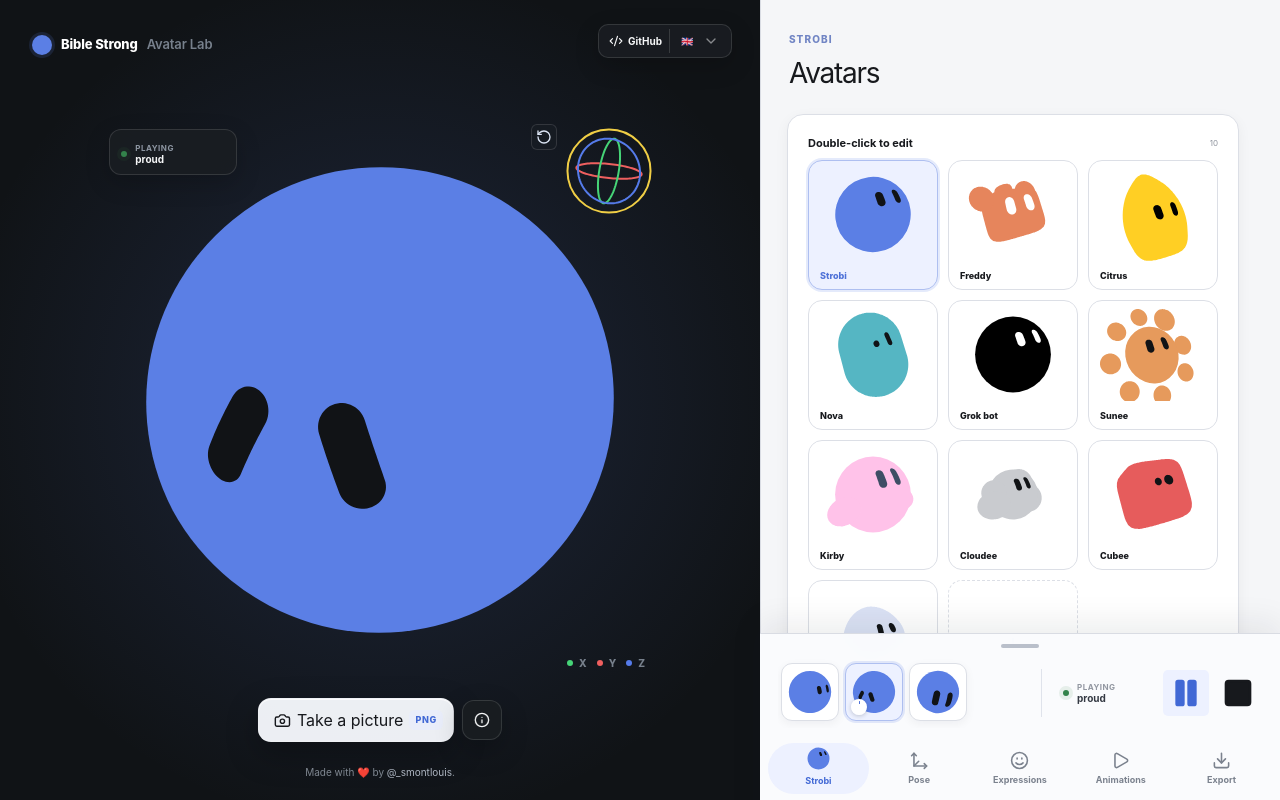
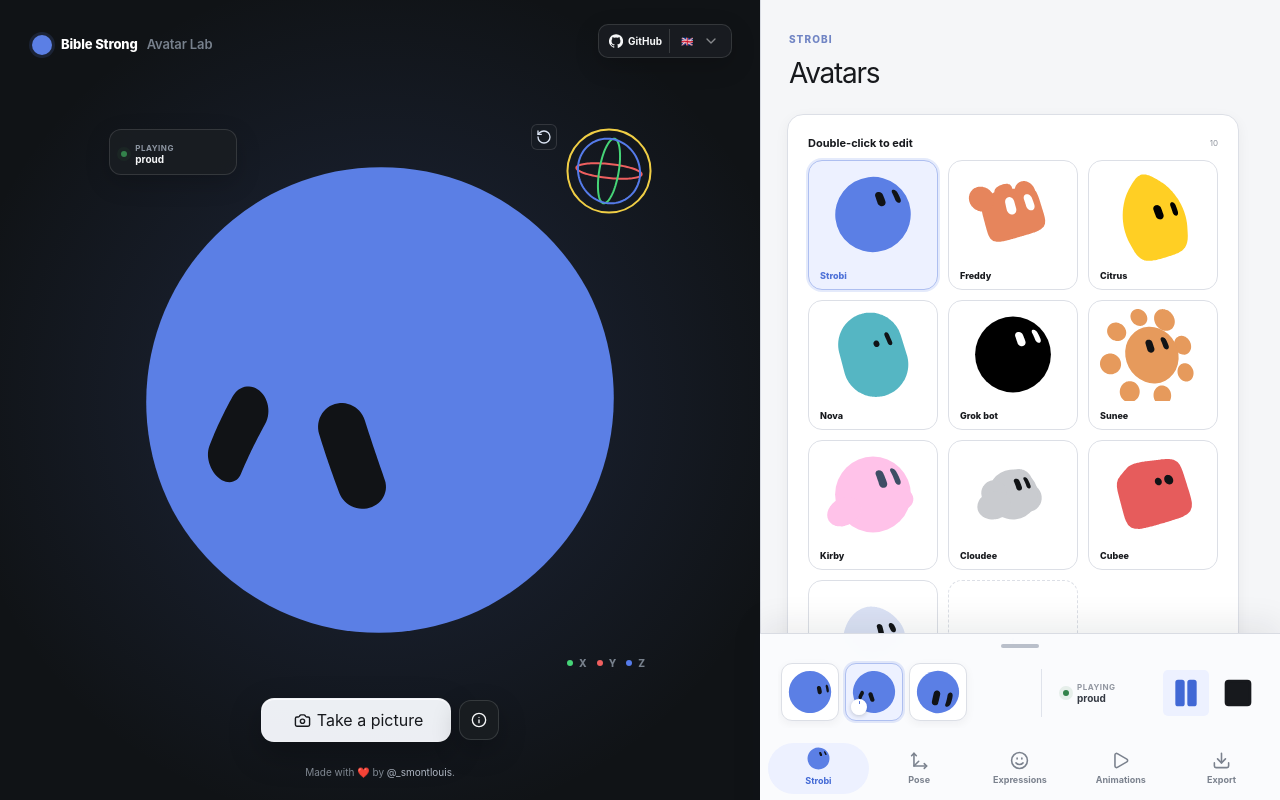
Before and after one commit to NikitHamal/avatar-lab, a React (Vite) app: page / in a window 1280 px wide. Built offline with nearby package versions, Linux system fonts and the light colour scheme.

Commit message:
feat(studio): refine header and photo controls

```diff
--- a/src/features/studio/components/StudioIdentity.tsx
+++ b/src/features/studio/components/StudioIdentity.tsx
@@ -1,5 +1,3 @@
-import { Code2 } from 'lucide-react'
-
 import {
   Select,
   SelectContent,
@@ -12,6 +10,14 @@ import { type StudioLanguage } from '@/i18n'
 
 type StudioIdentityProps = Pick<StudioController, 'language' | 'setLanguage' | 't'> & {
   className?: string
+}
+
+function GitHubLogo() {
+  return (
+    <svg viewBox="0 0 24 24" fill="currentColor" aria-hidden="true">
+      <path d="M12 .3a12 12 0 0 0-3.8 23.4c.6.1.8-.3.8-.6v-2.1c-3.3.7-4-1.4-4-1.4-.5-1.4-1.3-1.8-1.3-1.8-1.1-.7.1-.7.1-.7 1.2.1 1.8 1.2 1.8 1.2 1.1 1.8 2.8 1.3 3.5 1 .1-.8.4-1.3.8-1.6-2.7-.3-5.5-1.3-5.5-5.9 0-1.3.5-2.4 1.2-3.2-.1-.3-.5-1.5.1-3.2 0 0 1-.3 3.3 1.2a11.5 11.5 0 0 1 6 0c2.3-1.5 3.3-1.2 3.3-1.2.6 1.7.2 2.9.1 3.2.8.8 1.2 1.9 1.2 3.2 0 4.6-2.8 5.6-5.5 5.9.4.4.8 1.1.8 2.2v3.3c0 .3.2.7.8.6A12 12 0 0 0 12 .3Z" />
+    </svg>
+  )
 }
 
 export function StudioIdentity({ className = '', language, setLanguage, t }: StudioIdentityProps) {
@@ -29,7 +35,7 @@ export function StudioIdentity({ className = '', language, setLanguage, t }: Stu
           rel="noreferrer"
           aria-label="GitHub"
         >
-          <Code2 aria-hidden="true" />
+          <GitHubLogo />
           <span>GitHub</span>
         </a>
         <span className="identity-divider" aria-hidden="true" />
--- a/src/features/studio/components/StudioStage.tsx
+++ b/src/features/studio/components/StudioStage.tsx
@@ -1,6 +1,6 @@
 import { Camera, Info } from 'lucide-react'
 import { motion } from 'motion/react'
-import { type CSSProperties } from 'react'
+import { type CSSProperties, useState } from 'react'
 
 import { Button } from '@/components/ui/button'
 import { Tooltip, TooltipContent, TooltipProvider, TooltipTrigger } from '@/components/ui/tooltip'
@@ -10,6 +10,7 @@ import { StudioIdentity } from '@/features/studio/components/StudioIdentity'
 import type { StudioController } from '@/features/studio/useStudioController'
 
 export function StudioStage({ controller }: { controller: StudioController }) {
+  const [photoHelpOpen, setPhotoHelpOpen] = useState(false)
   const {
     activeAvatarEyes,
     activeSequenceLabel,
@@ -38,7 +39,6 @@ export function StudioStage({ controller }: { controller: StudioController }) {
     setEditing,
     setSelectedEyeSide,
     showWire,
-    snapshotFormat,
     surface,
     t,
     takePicture,
@@ -118,10 +118,15 @@ export function StudioStage({ controller }: { controller: StudioController }) {
           >
             <Camera />
             <span className="photo-capture-label">{t('Prendre une photo')}</span>
-            <span className="photo-format-badge">{snapshotFormat.toUpperCase()}</span>
           </Button>
-          <Tooltip>
+          <Tooltip
+            open={photoHelpOpen}
+            onOpenChange={open => {
+              if (!open) setPhotoHelpOpen(false)
+            }}
+          >
             <TooltipTrigger
+              closeOnClick={false}
               render={
                 <Button
                   className="photo-help-button"
@@ -129,6 +134,8 @@ export function StudioStage({ controller }: { controller: StudioController }) {
                   size="icon-sm"
                   type="button"
                   aria-label={t('Informations sur le mode photo')}
+                  aria-expanded={photoHelpOpen}
+                  onClick={() => setPhotoHelpOpen(open => !open)}
                 />
               }
             >
```
